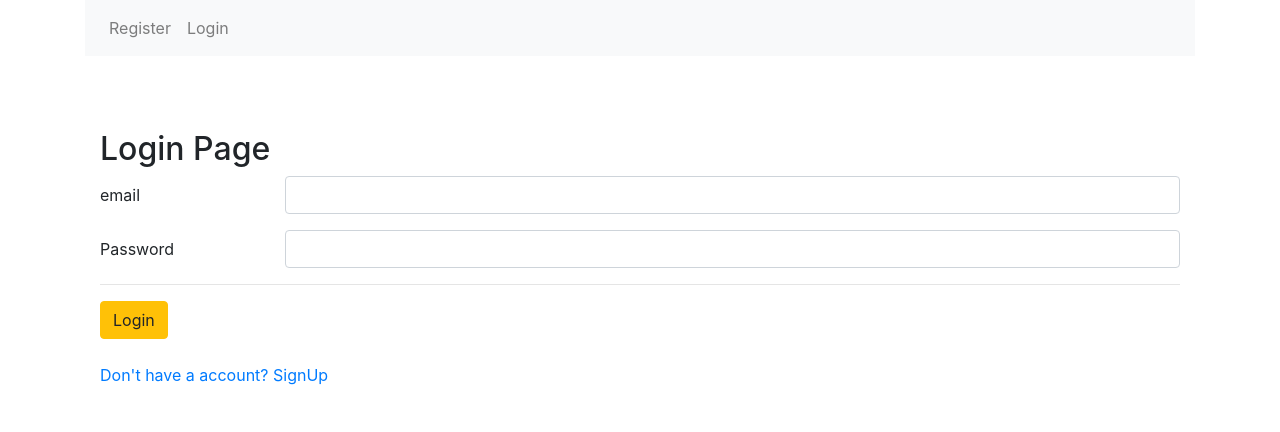
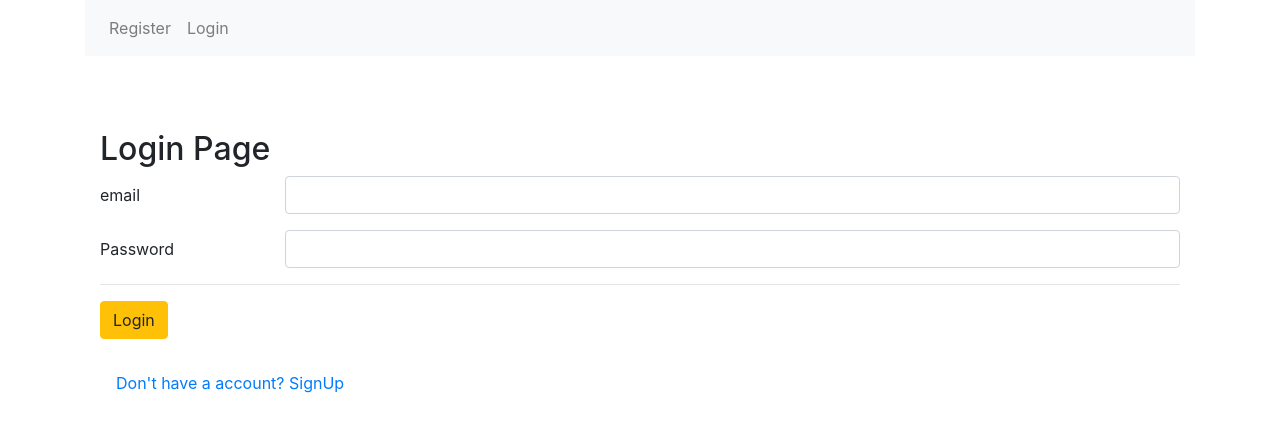
Before and after one commit to veeral-agarwal/mlh-abracadabra, a React (Create React App) app in the folder frontend/: page /login in a window 1280 px wide. Shown: the top 432 px of the page. Built offline with nearby package versions, Linux system fonts and the light colour scheme.

Commit message:
linked to register

```diff
--- a/frontend/src/components/Common/Login.js
+++ b/frontend/src/components/Common/Login.js
@@ -1,6 +1,7 @@
 import React, {Component} from 'react';
 import axios from 'axios';
 import bcrypt from 'bcryptjs';
+import { BrowserRouter as Router, Route, Link } from "react-router-dom";
 // import TextField from 'material-ui/TextField';
 // import getMuiTheme from 'material-ui/styles/getMuiTheme'
 // import MuiThemeProvider from 'material-ui/styles/MuiThemeProvider'
@@ -89,7 +90,7 @@
                         <button type="submit" className="btn btn-warning" style={{marginLeft: "0px"}}>Login</button>
                     </div>
                     <div><br></br>
-                    <a href="http://localhost:3000/register">Don't have a account? SignUp</a>
+                    <Link to="/register" className="nav-link">Don't have a account? SignUp</Link>
                     </div>
                 </form>
             </div>
```
